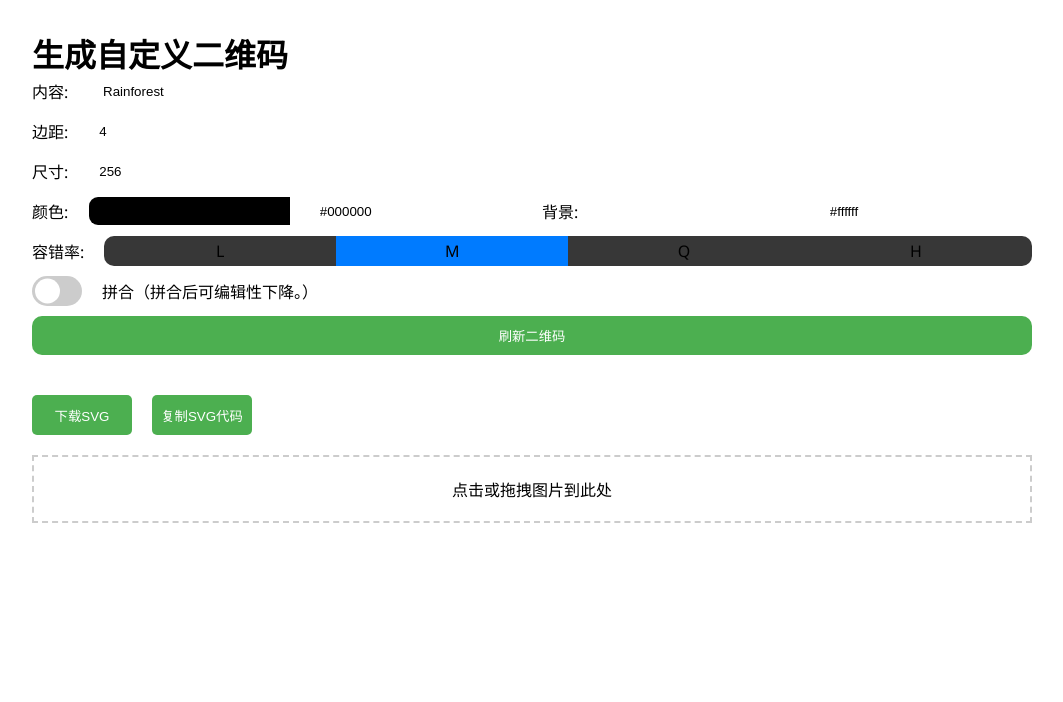
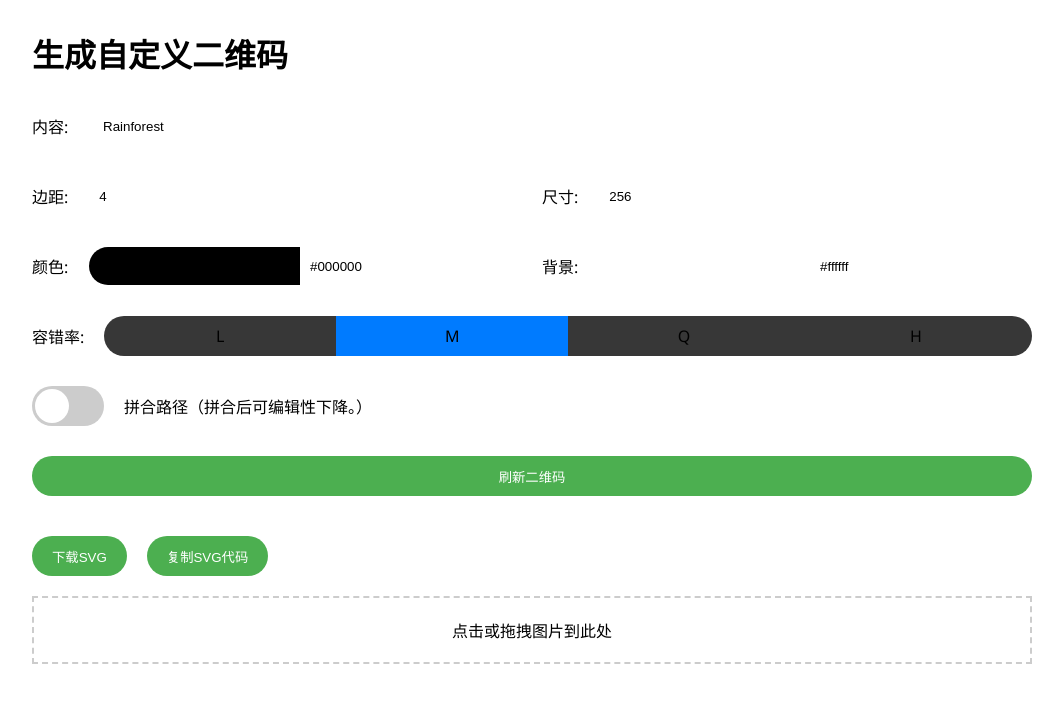
Before and after one commit to kailous/qrcode-app, a Next.js app: page / in a window 1280 px wide. Shown: the top 702 px of the page, without its empty margins (108-1171 px from the left). Built offline with nearby package versions, Linux system fonts and the light colour scheme.

Commit message:
先把表单排列整齐。

```diff
--- a/components/QRSetup.js
+++ b/components/QRSetup.js
@@ -58,18 +58,21 @@ const QRSetup = ({ setSvg, decodedContent }) => {
   };
 
   return (
-    <div>
+    <div id='setup' className='column'>
       <h1>生成自定义二维码</h1>
-      <form onSubmit={(e) => e.preventDefault()} className='option'>
-        <div>
+      <form onSubmit={(e) => e.preventDefault()} className='option column'>
+        {/* 内容 */}
+        <div className='row'>
           <label>内容:</label>
           <input type="text" name="content" value={formInput.content} onChange={handleInputChange} />
         </div>
-        <div>
+        {/* 边距与尺寸 */}
+        <div className='row'>
+          <div className='row'>
             <label>边距:</label>
             <input type="number" name="padding" value={formInput.padding} onChange={handleInputChange} />
           </div>
-        <div>
+          <div className='row'>
             <label>尺寸:</label>
             <input
               type="number"
@@ -78,25 +81,28 @@ const QRSetup = ({ setSvg, decodedContent }) => {
               onChange={handleInputChange}
             />
           </div>
-        <div>
-        <div>
+        </div>
+        {/* 颜色 */}
+        <div className='row'>
+          <div className='row'>
             <label>颜色:</label>
-          <div className="color">
+            <div className="color row">
               <input type="color" name="color" value={formInput.color} onChange={handleInputChange} />
               <input type="text" name="color" value={formInput.color} onChange={handleInputChange} pattern="^#[0-9A-Fa-f]{6}$" />
             </div>
           </div>
-        <div>
+          <div className='row'>
             <label>背景:</label>
-          <div className="color">
+            <div className="color row">
               <input type="color" name="background" value={formInput.background} onChange={handleInputChange} />
               <input type="text" name="background" value={formInput.background} onChange={handleInputChange} pattern="^#[0-9A-Fa-f]{6}$" />
             </div>
           </div>
         </div>
-        <div>
+        {/* 容错率 */}
+        <div className='row'>
           <label>容错率:</label>
-          <div className='box-radio'>
+          <div className='box-radio row'>
             {["L", "M", "Q", "H"].map((ecl) => (
               <label key={ecl} className='custom-radio'>
                 <input
@@ -111,10 +117,11 @@ const QRSetup = ({ setSvg, decodedContent }) => {
             ))}
           </div>
         </div>
-        <div className='jron'>
+        {/* 拼合路径 */}
+        <div className='checkbox-slider row'>
           <input id="my-toggle" type="checkbox" name="join" checked={formInput.join} onChange={handleInputChange} />
           <label htmlFor="my-toggle"></label>
-            <p>拼合（拼合后可编辑性下降。）</p>
+          <p>拼合路径（拼合后可编辑性下降。）</p>
         </div>
         <button type="button" onClick={() => handleSubmit(formInput.content)}>刷新二维码</button>
       </form>
--- a/public/css/form.css
+++ b/public/css/form.css
@@ -1,16 +1,21 @@
+/*
+public/css/form.css
+表单样式表
+*/
+
+/* 表单布局 */
+#setup {
+    gap:var(--gap-big);
+}
+
 form.option {
-    display: flex;
-    flex-direction: column;
-    gap: 10px;
+    gap: var(--gap-big);
 }
 
 form.option div {
-    display: flex;
-    flex-direction: row;
     align-items: center;
-    height: 30px;
-    gap: 20px;
-    width: 100%;
+    height: var(--control-height);
+    gap: var(--gap-medium);
 }
 
 form.option div label {
@@ -26,19 +31,23 @@ form.option div input {
 form.option div input[type="text"],
 form.option div input[type="number"] {
     padding: 10px;
-    border-radius: 10px;
-    border: 0.1px #ffffff solid;
+    border-radius: var(--border-radius-big);
+    border: 1px #ffffff solid;
 }
 
 form.option div.color {
-    border: 0.1px #ffffff solid;
+    border: 1px #ffffff solid;
     border-radius: 10px;
     overflow: hidden;
+    gap: var(--gap-none);
+    border-radius: var(--border-radius-big);
 }
-
+input[type="text"],
+input[type="number"] {
+    padding: calc(var(--control-height) / 4) !important;
+}
 form.option div.color input[type="text"],
 form.option div.color input[type="number"] {
-    padding: 10px;
     border-radius: 0;
     border: none;
 }
@@ -65,45 +74,46 @@ input[type="color"]::-webkit-color-swatch {
 }
 
 form.option button {
-    padding: 10px;
-    border-radius: 10px;
+    padding: calc(var(--control-height) / 4) !important;
+    border-radius: var(--border-radius-big);
     background-color: #4caf50;
     color: white;
     border: none;
+    height: var(--control-height);
 }
 
 form.option input[type="checkbox"] {
     display: none;
 }
 
-.jron label {
+.checkbox-slider label {
     display: block;
-    width: 50px;
-    height: 30px;
+    width: calc(var(--control-height) * 1.8);
+    height: 100%;
     background-color: #ccc;
-    border-radius: 15px;
+    border-radius: calc(var(--control-height) / 2);
     position: relative;
     cursor: pointer;
 }
 
-.jron label::before {
+.checkbox-slider label::before {
     content: "";
     position: absolute;
-    width: 25px;
-    height: 25px;
+    width: calc(var(--control-height) - var(--checkbox-slider-padding) - var(--checkbox-slider-padding));
+    height: calc(var(--control-height) - var(--checkbox-slider-padding) - var(--checkbox-slider-padding));
     background-color: #fff;
     border-radius: 50%;
     top: 50%;
     transform: translateY(-50%);
-    left: 3px;
+    left: var(--checkbox-slider-padding);
     transition: 0.4s;
 }
 
-.jron input[type="checkbox"]:checked+label::before {
-    left: calc(100% - 28px);
+.checkbox-slider input[type="checkbox"]:checked+label::before {
+    left: calc(100% - var(--control-height) + var(--checkbox-slider-padding));
 }
 
-.jron input[type="checkbox"]:checked+label {
+.checkbox-slider input[type="checkbox"]:checked+label {
     background-color: #007bff;
 }
 
@@ -111,7 +121,7 @@ form.option input[type="checkbox"] {
     display: flex;
     gap: 0 !important;
     background-color: #373737;
-    border-radius: 10px;
+    border-radius: var(--border-radius-big);
     overflow: hidden;
 }
 
@@ -139,7 +149,7 @@ form.option input[type="checkbox"] {
 
 .custom-radio span {
     text-align: center;
-    line-height: 30px;
+    line-height: var(--control-height);
     display: block;
     width: 100%;
     height: 100%;
--- a/public/css/save.css
+++ b/public/css/save.css
@@ -4,11 +4,11 @@
     gap:20px;
 }
 #save button {
-    width: 100px;
-    height: 40px;
     background-color: #4CAF50;
     color: white;
     border: none;
-    border-radius: 5px;
     cursor: pointer;
+    padding:calc(var(--control-height) / 4) calc(var(--control-height) / 2) !important;
+    border-radius: var(--border-radius-big);
+    height: var(--control-height);
 }
--- a/styles/globals.css
+++ b/styles/globals.css
@@ -1,42 +1,25 @@
-:root {
-  --max-width: 1100px;
-  --border-radius: 12px;
-}
-
-@media (prefers-color-scheme: light) {
-  html {
-    color-scheme: light;
-  }
-  :root {
-    --background-color:hsla(255,255,255,1);
-  }
-}
-
-
-@media (prefers-color-scheme: dark) {
-  html {
-    color-scheme: dark;
-  }
-  :root {
-    --background-color:hsla(0, 0, 0,1);
-  }
-}
+/*
+styles/globals.css
+通用样式
+*/
+@import url('root.css');
 
 * {
   box-sizing: border-box;
   padding: 0;
   margin: 0;
 }
-html{
+
+html {
   max-width: 100vw;
   overflow-x: hidden;
   background-color: var(--background-color);
+}
 
-}
 body {
   margin: 30px auto;
   overflow-x: hidden;
-  max-width:var(--max-width);
+  max-width: var(--max-width);
   background-color: var(--background-color);
 }
 
@@ -44,3 +27,14 @@ a {
   color: inherit;
   text-decoration: none;
 }
+
+.row {
+  display: flex;
+  flex-direction: row;
+  width: 100%;
+}
+.column {
+  display: flex;
+  flex-direction: column;
+  width: 100%;
+}
--- /dev/null
+++ b/styles/root.css
@@ -0,0 +1,45 @@
+/*
+styles/root.css
+变量
+*/
+
+/* 尺寸变量 */
+:root {
+    --max-width: 1100px;
+    --control-height:40px;
+    --checkbox-slider-padding:3px;
+}
+/* 参数变量 */
+:root {
+    --border-radius-big: 20px !important;
+    --border-radius-medium: 10px !important;
+    --border-radius-small:5px !important;
+    --border-radius-none:0 !important;
+    --gap-big:30px !important;
+    --gap-medium:20px !important;
+    --gap-small:10px !important;
+    --gap-none:0 !important;
+}
+
+
+/* 亮色模式 */
+@media (prefers-color-scheme: light) {
+    html {
+        color-scheme: light;
+    }
+
+    :root {
+        --background-color: hsla(255, 255, 255, 1);
+    }
+}
+
+/* 暗色模式 */
+@media (prefers-color-scheme: dark) {
+    html {
+        color-scheme: dark;
+    }
+
+    :root {
+        --background-color: hsla(0, 0, 0, 1);
+    }
+}
```
Lines whose indentation alone changed are shown as unchanged.
